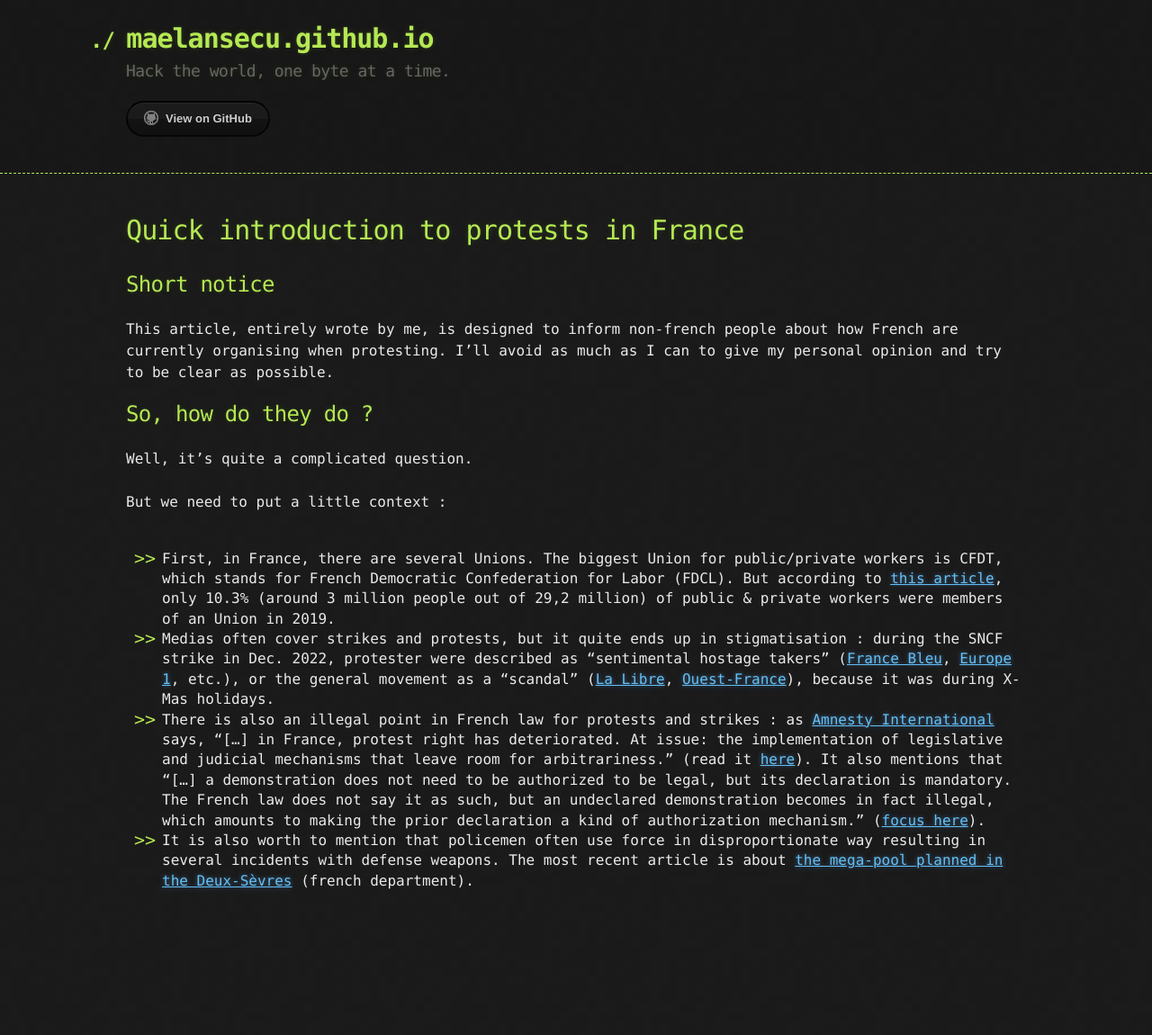
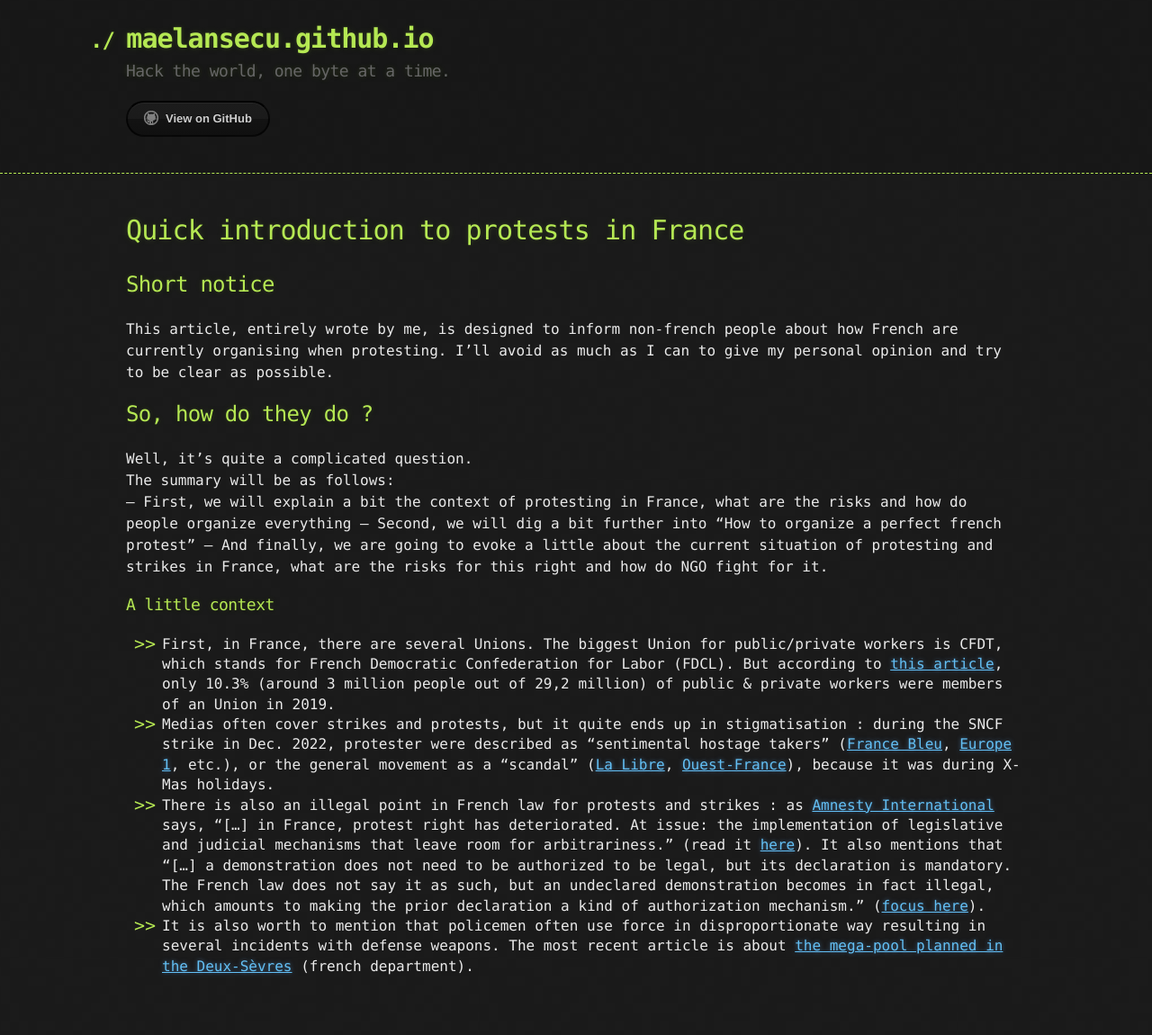
Before and after one commit to maelansecu/maelansecu.github.io, a Jekyll site: the page built from articles/how_do_french_protesters.md, in a window 1280 px wide. Shown: the whole page at 90% size. Built offline with Jekyll 4.4.1, drawn with Linux system fonts in a browser that asks for light colours; our own code applies the rules of GitHub Pages for plain Markdown files; before the commit the page ends 1010 px from its top, so only the background shows below that.

Commit message:
modifié :         articles/how_do_french_protesters.md

```diff
--- a/articles/how_do_french_protesters.md
+++ b/articles/how_do_french_protesters.md
@@ -11,10 +11,17 @@ I'll avoid as much as I can to give my personal opinion and try to be clear as p
 
 ## So, how do they do ?
 
-Well, it's quite a complicated question. <br><br>
-But we need to put a little context : <br><br>
+Well, it's quite a complicated question. <br>
+The summary will be as follows:<br>
+-- First, we will explain a bit the context of protesting in France, what are the risks and how do people organize everything
+-- Second, we will  dig a bit further into "How to organize a perfect french protest"
+-- And finally, we are going to evoke a little about the current situation of protesting and strikes in France, what are the risks for this right and how do NGO fight for it.
+
+### A little context
 
 - First, in France, there are several Unions. The biggest Union for public/private workers is CFDT, which stands for French Democratic Confederation for Labor (FDCL). But according to [this article](https://dares.travail-emploi.gouv.fr/donnees/la-syndicalisation), only 10.3% (around 3 million people out of 29,2 million) of public & private workers were members of an Union in 2019. <br>
 - Medias often cover strikes and protests, but it quite ends up in stigmatisation : during the SNCF strike in Dec. 2022, protester were described as "sentimental hostage takers" ([France Bleu](https://www.francebleu.fr/infos/societe/c-est-une-prise-d-otage-la-greve-a-la-sncf-pour-le-week-end-de-noel-contrarient-les-mayennais-3921103), [Europe 1](https://www.europe1.fr/economie/edito-la-greve-a-la-sncf-une-prise-dotage-sociale-3926635), etc.), or the general movement as a "scandal" ([La Libre](https://www.lalibre.be/economie/entreprises-startup/2022/12/21/une-prise-dotage-un-scandale-vive-polemique-en-france-suite-a-lannulation-de-centaines-de-trains-sncf-lors-des-fetes-de-noel-UAEJVR24HZCG7OFKAWREW3EPVI/), [Ouest-France](https://www.ouest-france.fr/pays-de-la-loire/nantes-44000/greve-a-la-sncf-christelle-morancais-fustige-l-esprit-egoiste-de-ces-inconscients-4782f01c-8203-11ed-95d2-87cbdb857717)), because it was during X-Mas holidays.<br>
 - There is also an illegal point in French law for protests and strikes : as [Amnesty International](https://www.amnesty.org/fr/) says, "[...] in France, protest right has deteriorated. At issue: the implementation of legislative and judicial mechanisms that leave room for arbitrariness." (read it [here](https://www.amnesty.fr/dossiers/droit-de-manifester-en-france)). It also mentions that "[...] a demonstration does not need to be authorized to be legal, but its declaration is mandatory. The French law does not say it as such, but an undeclared demonstration becomes in fact illegal, which amounts to making the prior declaration a kind of authorization mechanism." ([focus here](https://www.amnesty.fr/focus/tout-savoir-sur-le-droit-de-manifester-en-france)).<br>
 - It is also worth to mention that policemen often use force in disproportionate way resulting in several incidents with defense weapons. The most recent article is about [the mega-pool planned in the Deux-Sèvres](https://www.lexpress.fr/sciences-sante/sante/forte-hausse-des-blessures-aux-yeux-par-lbd-depuis-les-gilets-jaunes_2105492.html) (french department).<br>
+<br>
+<br>
```
